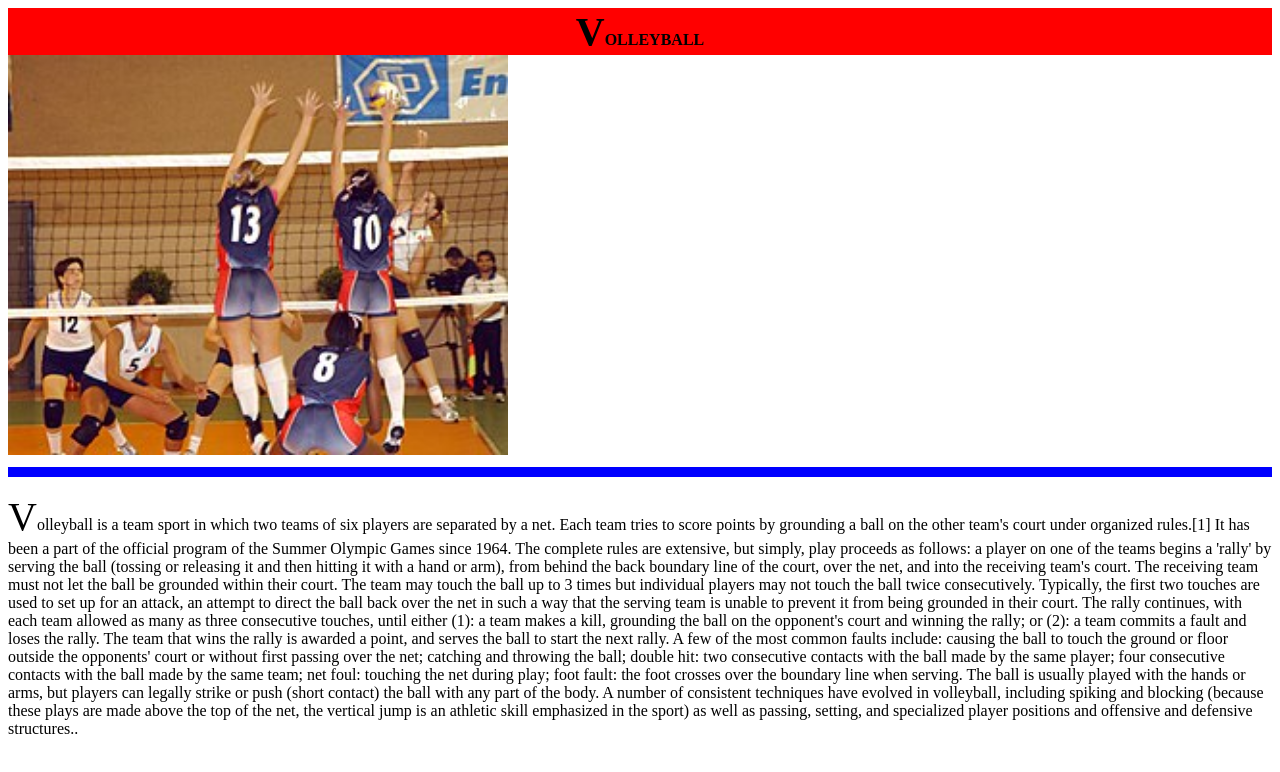
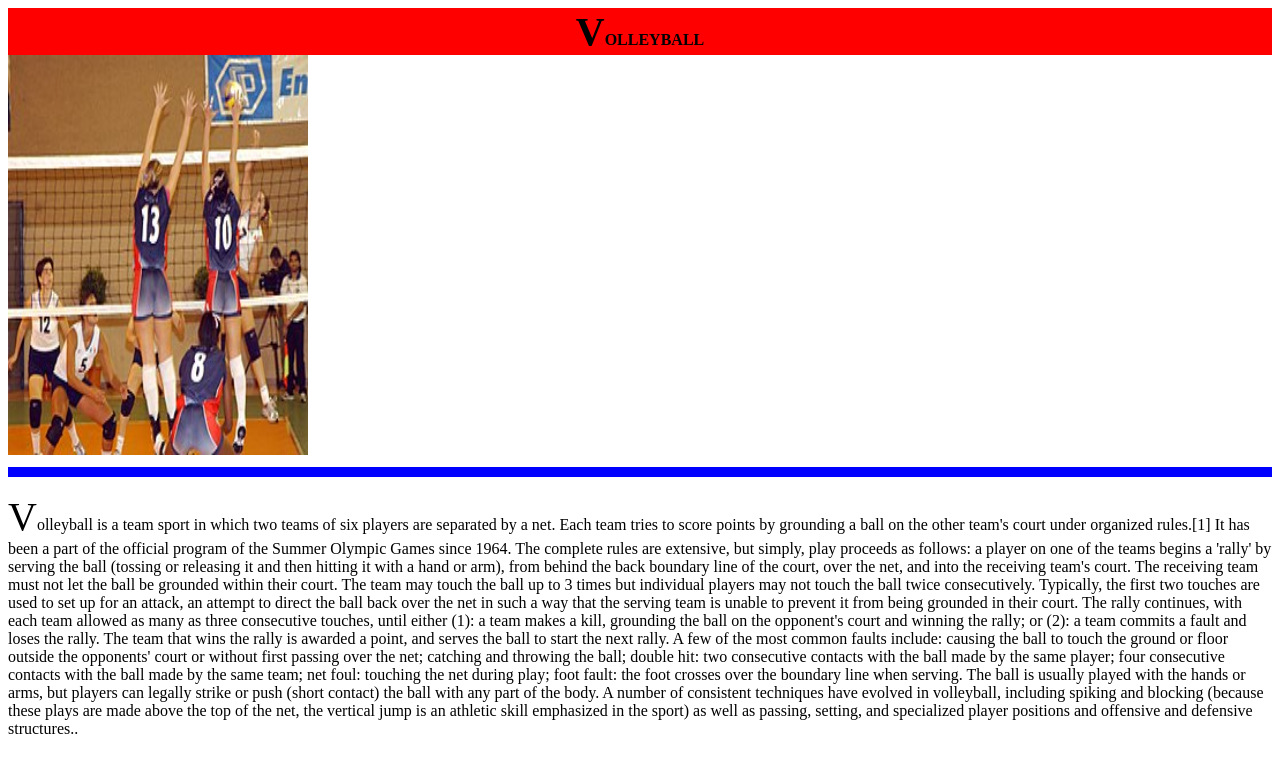
Before and after one commit to DIETHER01ERIC/create-app, a plain HTML site: page www/www/volleyball.html in a window 1280 px wide. Drawn offline with Linux system fonts and the light colour scheme.

Commit message:
Update volleyball.html

```diff
--- a/www/www/volleyball.html
+++ b/www/www/volleyball.html
@@ -21,7 +21,7 @@
 <div
           style="background:red;color:black;"><center><strong>VOLLEYBALL</strong></center>
         </div>
-             <img src="img/volleyball.jpg" width="500" height="400"><hr size="10px" color="blue" >
+             <img src="img/volleyball.jpg" width="300" height="400"><hr size="10px" color="blue" >
              <p> <div>Volleyball is a team sport in which two teams of six players are separated by a net. Each team tries to score points by grounding a ball on the other team's court under organized rules.[1] It has been a part of the official program of the Summer Olympic Games since 1964.
 
 The complete rules are extensive, but simply, play proceeds as follows: a player on one of the teams begins a 'rally' by serving the ball (tossing or releasing it and then hitting it with a hand or arm), from behind the back boundary line of the court, over the net, and into the receiving team's court. The receiving team must not let the ball be grounded within their court. The team may touch the ball up to 3 times but individual players may not touch the ball twice consecutively. Typically, the first two touches are used to set up for an attack, an attempt to direct the ball back over the net in such a way that the serving team is unable to prevent it from being grounded in their court.
```
